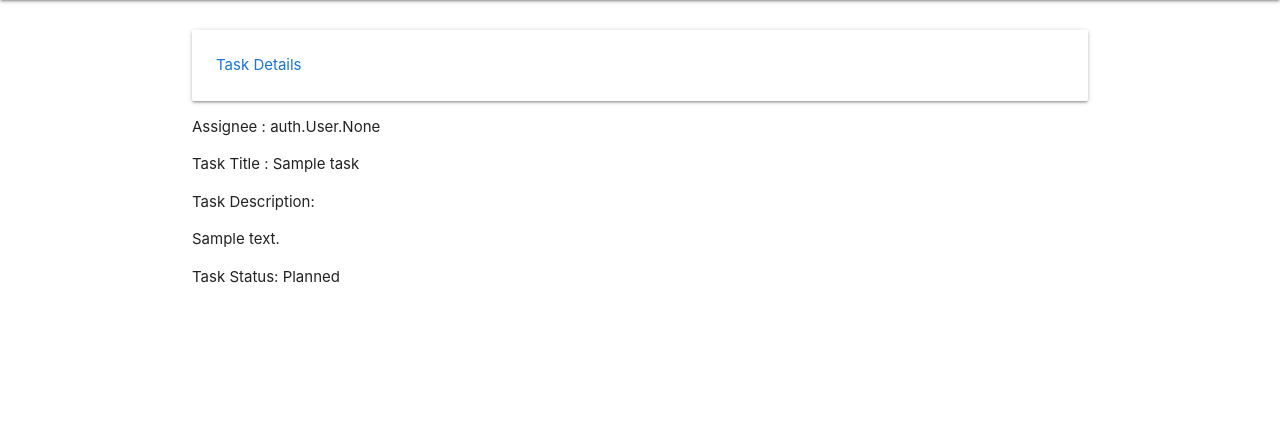
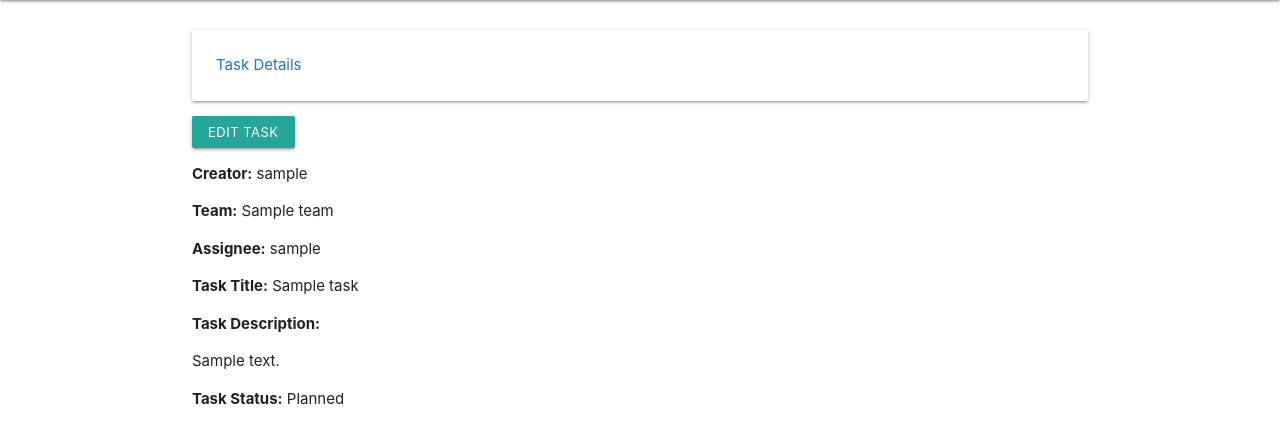
Before and after one commit to makrandr1999/fsf_2019_screening_task1, a Django app: page /dashboard/1/ in a window 1280 px wide. Shown: the part 64-508 px from the top of the page. Run offline with Django 3.2, Linux system fonts and the light colour scheme; a user stored in the database is signed in; tables that the repository leaves empty hold one stand-in row (values such as "Sample post").

Commit message:
modify task detail template to include edit option

```diff
--- a/taskman/templates/taskman/create-task.html
+++ b/taskman/templates/taskman/create-task.html
@@ -4,12 +4,9 @@
 <div class="card-panel">
     <span class="blue-text text-darken-2">Create Task</span>
 </div>
-<form method="POST" class="post-form">{% csrf_token %}
+<form method="POST"  class="post-form">{% csrf_token %}
         {{ form.as_p}}
         <button type="submit" class="save btn btn-default">Save</button>
     </form>
 
-
-
-
 {% endblock%}
--- a/taskman/templates/taskman/detail.html
+++ b/taskman/templates/taskman/detail.html
@@ -4,12 +4,17 @@
 <div class="card-panel">
     <span class="blue-text text-darken-2">Task Details</span>
 </div>
+{% if request.user == task.creator %}
+<a href="/" class="waves-effect waves-light btn-small">Edit Task</a>
+{% endif %}
 
-            <p>Assignee : {{ task.assignee }}</p>
-            <p>Task Title : {{ task.title }}</p>
-            <p>Task Description:<p>
+            <p><b>Creator:</b>    {{ task.creator }}</p>
+            <p><b>Team:</b>    {{ task.team }}</p>
+            <p><b>Assignee:</b>{% for assignee in assignees %} {{assignee}} &nbsp;{% endfor %}</p>
+            <p><b>Task Title:</b>  {{ task.title }}</p>
+            <p><b>Task Description:</b><p>
             <p>{{ task.text }}</p>
-            <p>Task Status: {{ task.status }}<p>
+            <p><b>Task Status:</b> {{ task.status }}<p>
 
 
 
--- a/taskman/urls.py
+++ b/taskman/urls.py
@@ -9,6 +9,7 @@
     path('login/',views.login_request,name="login"),
     path('dashboard/',views.dashboard,name="dashboard"),
     path('teams/',views.teams,name="teams"),
+    #path('create-task/ajax/load-assignees/', views.load_assignees, name='ajax_load_assignees'),
     path('create-team/',views.create_teams,name="create_teams"),
     path('create-task/',views.create_tasks,name="create_tasks"),
     path('dashboard/<int:task_id>/', views.detail, name='detail'),
--- a/taskman/views.py
+++ b/taskman/views.py
@@ -43,11 +43,20 @@
     return render(request = request,
                   template_name = "taskman/create-team.html",
                   context={"form":form})
+'''
+@login_required
+def load_assignees(request):
+    id = request.GET.get('team')
+    assignees = Team.objects.filter(id=id).values_list('members__username')
+    return render(request, 'taskman/assignee_dropdown_list_options.html', {'cities': assignees})
+'''
 @login_required
 def create_tasks(request):
     if request.method == "POST":
         form = TaskForm(request.POST)
         if form.is_valid():
+            submission = form.save(commit=False)
+            submission.creator = request.user
             form.save()
             taskname = form.cleaned_data.get('title')
             messages.success(request,f"New Task Created: {taskname}")
@@ -62,7 +71,7 @@
                           template_name = "taskman/create-task.html",
                           context={"form":form})
 
-    form = TaskForm
+    form = TaskForm(request)
     return render(request = request,
                   template_name = "taskman/create-task.html",
                   context={"form":form})
@@ -79,7 +88,8 @@
     task = get_object_or_404(Task, pk=task_id)
     #task = Task.objects.filter(id=task_id)
     if request.user in task.assignee.all()  or task.creator == request.user:
-        return render(request, 'taskman/detail.html', {'task': task})
+        assignees=task.assignee.all()
+        return render(request, 'taskman/detail.html', {'task': task,'assignees':assignees})
     else:
         return HttpResponse("Unauthorized Access %s." %task_id )
 
```
Also changed, not shown: taskman/forms.py (+22 -1 lines), taskman/templates/taskman/dashboard.html (+9 -4 lines).
